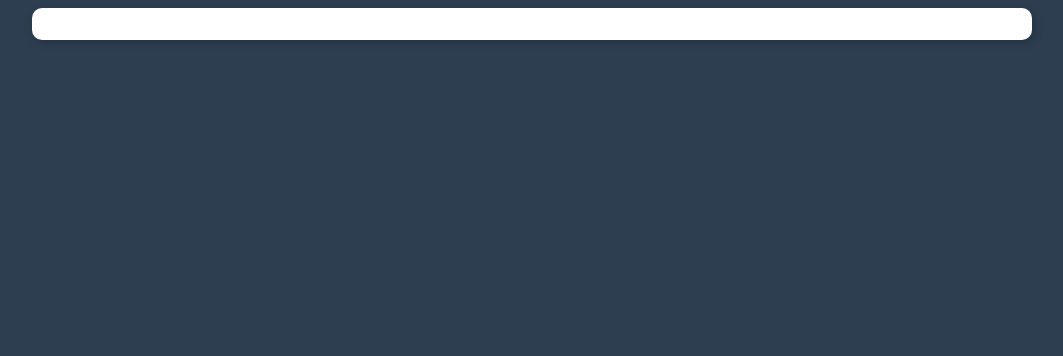
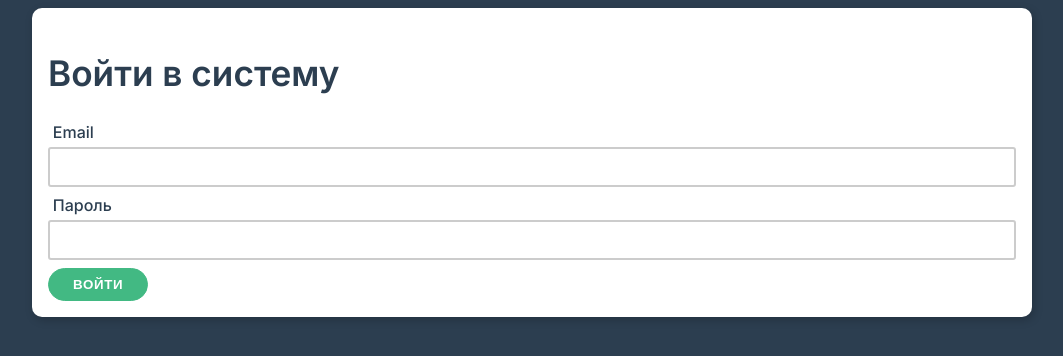
Before and after one commit to a-velesov/dashboard-vue3, a Vue app: page /auth in a window 1280 px wide. Shown: the top 356 px of the page, without its empty margins (108-1171 px from the left). Built offline with nearby package versions, Linux system fonts and the light colour scheme.

Commit message:
use composition api for create and validate form

```diff
--- a/package.json
+++ b/package.json
@@ -9,9 +9,11 @@
   "dependencies": {
     "core-js": "^3.8.3",
     "register-service-worker": "^1.7.2",
+    "vee-validate": "^4.1.19",
     "vue": "^3.0.0",
     "vue-router": "^4.0.0-0",
-    "vuex": "^4.0.0-0"
+    "vuex": "^4.0.0-0",
+    "yup": "^0.32.9"
   },
   "devDependencies": {
     "@vue/cli-plugin-babel": "~4.5.11",
--- a/src/layout/MainLayout.vue
+++ b/src/layout/MainLayout.vue
@@ -1,7 +1,7 @@
 <template>
   <the-navbar />
   <div class="container with-nav">
-    <div class="card"></div>
+    <router-view />
   </div>
 </template>
 
--- /dev/null
+++ b/src/use/loginForm.js
@@ -0,0 +1,67 @@
+import {useField, useForm} from "vee-validate";
+import * as yup from "yup";
+import {computed, watch} from "vue";
+
+export function useLoginForm() {
+    const {
+        handleSubmit,
+        isSubmitting,
+        submitCount,
+    } = useForm();
+
+    const {
+        value: email,
+        errorMessage: eError,
+        handleBlur: eBlur,
+    } = useField('email',
+        yup
+            .string()
+            .trim()
+            .required('Введите email')
+            .email('Некорректный email'),
+    );
+
+    const {
+        value: password,
+        errorMessage: pError,
+        handleBlur: pBlur,
+    } = useField('password',
+        yup
+            .string()
+            .trim()
+            .required('Введите пароль')
+            .min(6, 'Пароль должен быть не менее 6 символов'),
+    );
+
+    const isTooManyAttemps = computed(() => submitCount.value >= 3);
+
+    let title = 'Хватит жать';
+
+    watch(isTooManyAttemps, value => {
+
+        if(value) {
+            setTimeout(() => {
+                submitCount.value = 0;
+                // title = 'Так и быть, нажми еще';
+            }, 2500);
+        }
+    });
+
+    const onSubmit = handleSubmit(values => {
+        console.log(values, 'values');
+    });
+
+    return {
+        email,
+        eError,
+        eBlur,
+        password,
+        pError,
+        pBlur,
+        onSubmit,
+        isSubmitting,
+        isTooManyAttemps,
+        title,
+    };
+
+}
--- a/src/views/Auth.vue
+++ b/src/views/Auth.vue
@@ -1,14 +1,34 @@
 <template>
-    <div class="card">
+	<form class="card" @submit.prevent="onSubmit">
+		<h1>Войти в систему</h1>
 
-    </div>
+		<div :class="['form-control', {invalid: eError}]">
+			<label for="email">Email</label>
+			<input type="email" id="email" v-model="email" @blur="eBlur">
+			<small v-if="eError">{{ eError }}</small>
+		</div>
+
+		<div :class="['form-control', {invalid: pError}]">
+			<label for="password">Пароль</label>
+			<input type="password" id="password" v-model="password" @blur="pBlur">
+			<small v-if="pError">{{ pError }}</small>
+		</div>
+
+		<button class="btn primary" :disabled="isSubmitting || isTooManyAttemps">Войти</button>
+		<div class="text-danger" v-if="isTooManyAttemps">{{ title }}</div>
+	</form>
 </template>
 
 <script>
+import { useLoginForm } from '@/use/loginForm';
+
 export default {
-    name: 'Auth',
-    methods: {},
-}
+	name: 'Auth',
+	setup() {
+		return {...useLoginForm()}
+	},
+
+};
 </script>
 
 <style scoped>
```
Also changed, not shown: 1 other file (tests, documents, lock files or other folders).
